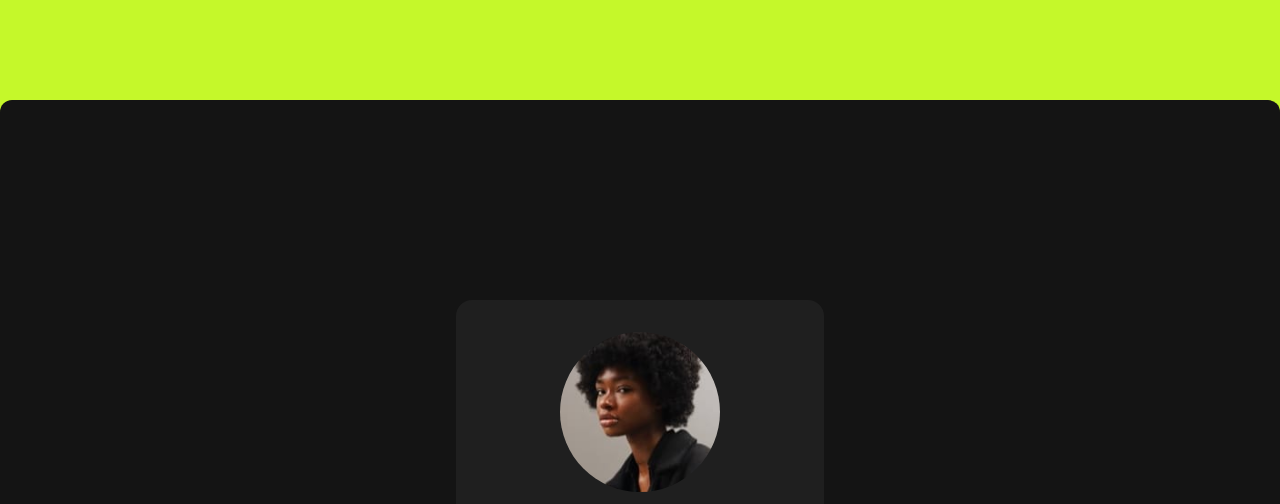
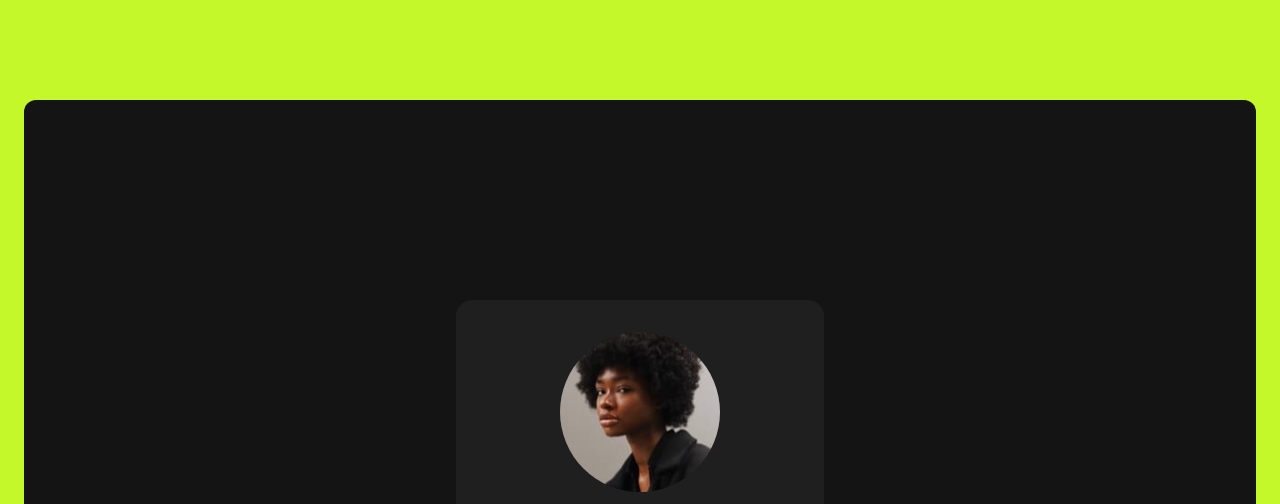
Before and after one commit to simon61610/frontend-practice, a plain HTML site: page layout-challenges/frontend-mentor/newbie/1_social-links-profile-main/index.html in a window 1280 px wide. Shown: the top 504 px of the page. Drawn offline with Linux system fonts and the light colour scheme.

Commit message:
style: 修改 social-links-profile-main container 最大寬度

```diff
--- a/layout-challenges/frontend-mentor/newbie/1_social-links-profile-main/css/style.css
+++ b/layout-challenges/frontend-mentor/newbie/1_social-links-profile-main/css/style.css
@@ -8,7 +8,7 @@ body {
 }
 
 .container {
-    max-width: 1440px;
+    max-width: 1200px;
     background-color: var(--color-grey-900);
     margin: 100px auto;
     padding: 200px 16px;
```
